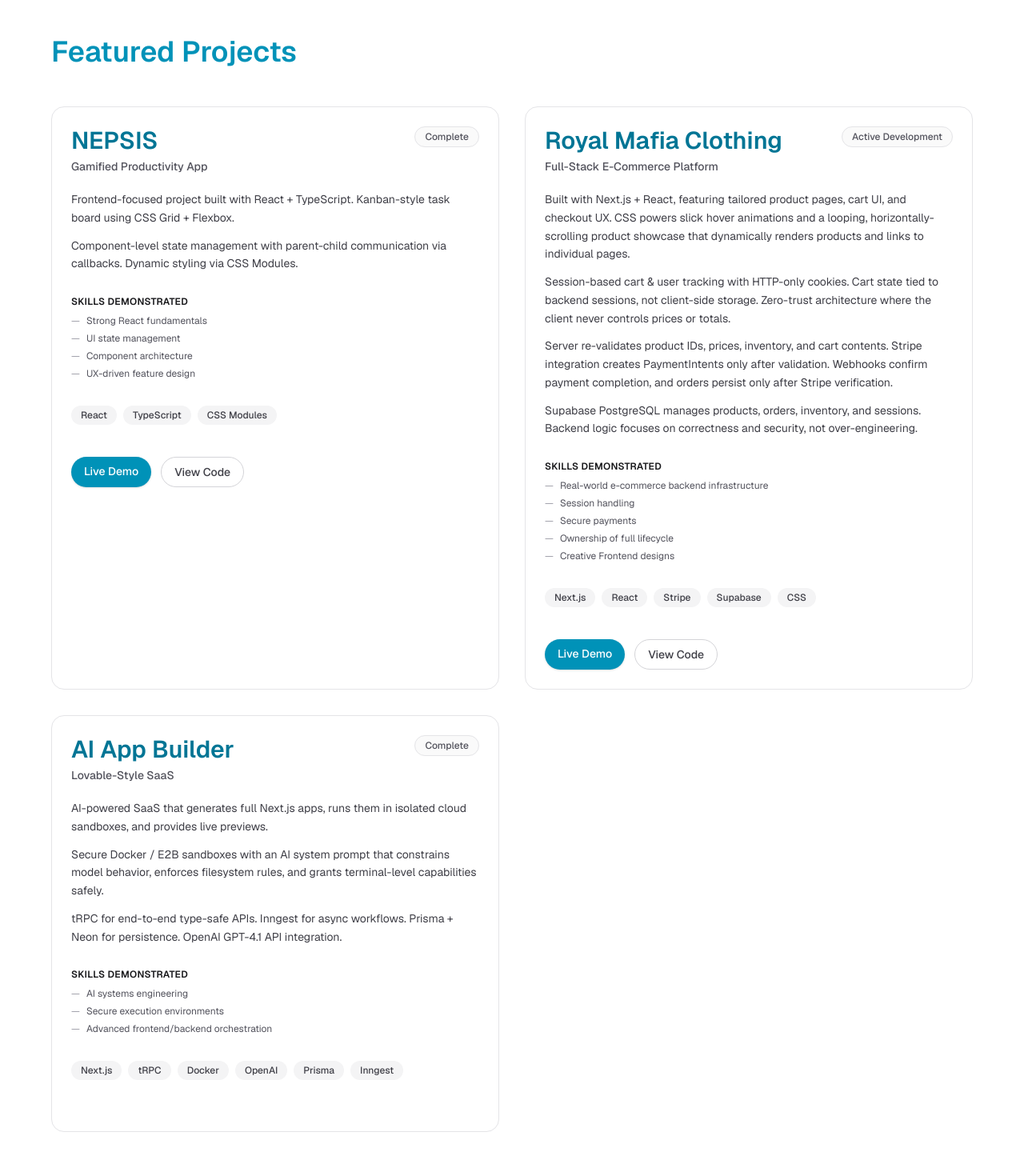
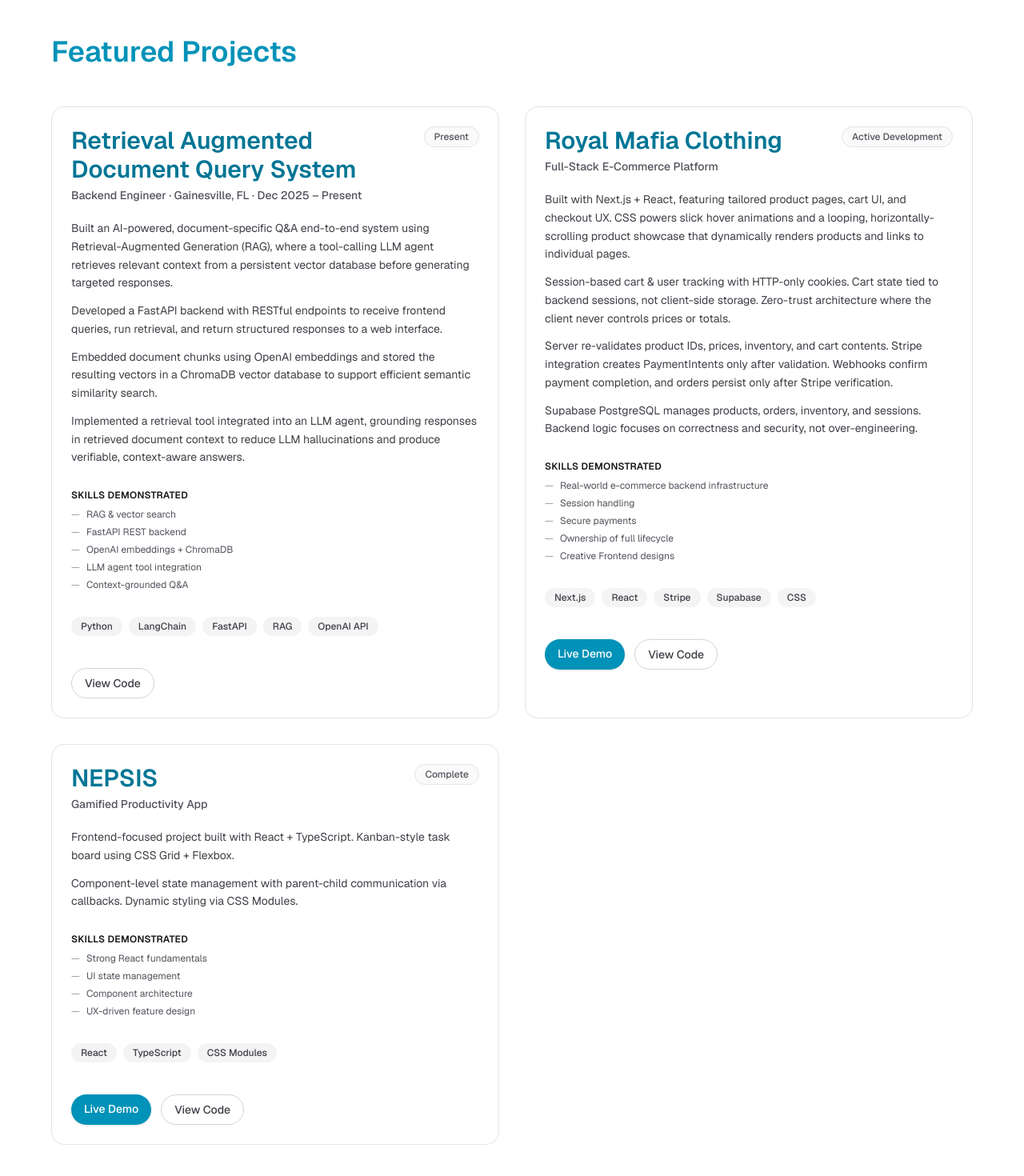
Before and after one commit to davegeek26/Portfolio, a Next.js app: page / in a window 1280 px wide. Shown: the part 1245-2715 px from the top of the page at 80% size. Built offline with nearby package versions, Linux system fonts and the light colour scheme.

Commit message:
updated projects

```diff
--- a/src/app/components/CurrentlyExpanding.js
+++ b/src/app/components/CurrentlyExpanding.js
@@ -3,7 +3,7 @@
 import { motion } from "framer-motion";
 import { useEffect, useState } from "react";
 
-const EXPANDING_TEXT = `I’m currently focused on building more sophisticated AI-driven systems and understanding how they operate beyond simple prompts. I’m especially interested in retrieval-augmented generation, agentic workflows, and how large language models can reason over real data through tools, memory, and orchestration. There is so much potential in this area, and I'm excited to continue exploring and getting better at it day by day.`;
+const EXPANDING_TEXT = `I’m currently focused on building more sophisticated AI-driven systems and understanding how they operate beyond simple prompts. I’m especially interested in retrieval-augmented generation, agentic workflows, and how large language models can reason over real data through tools, memory, and orchestration. I'm also on track to complete the Microsoft Azure AI Engineer path certificate. There is so much potential in this area, and I'm excited to continue exploring and getting better at it day by day.`;
 
 function useTypewriter(text, speed = 25) {
   const [display, setDisplay] = useState("");
--- a/src/app/components/Projects.js
+++ b/src/app/components/Projects.js
@@ -4,22 +4,25 @@ import { motion } from "framer-motion";
 
 const projects = [
   {
-    title: "NEPSIS",
-    subtitle: "Gamified Productivity App",
-    status: "Complete",
+    title: "Retrieval Augmented Document Query System",
+    subtitle: "Backend Engineer · Gainesville, FL · Dec 2025 – Present",
+    status: "Present",
     description: [
-      "Frontend-focused project built with React + TypeScript. Kanban-style task board using CSS Grid + Flexbox.",
-      "Component-level state management with parent-child communication via callbacks. Dynamic styling via CSS Modules.",
+      "Built an AI-powered, document-specific Q&A end-to-end system using Retrieval-Augmented Generation (RAG), where a tool-calling LLM agent retrieves relevant context from a persistent vector database before generating targeted responses.",
+      "Developed a FastAPI backend with RESTful endpoints to receive frontend queries, run retrieval, and return structured responses to a web interface.",
+      "Embedded document chunks using OpenAI embeddings and stored the resulting vectors in a ChromaDB vector database to support efficient semantic similarity search.",
+      "Implemented a retrieval tool integrated into an LLM agent, grounding responses in retrieved document context to reduce LLM hallucinations and produce verifiable, context-aware answers.",
     ],
     highlights: [
-      "Strong React fundamentals",
-      "UI state management",
-      "Component architecture",
-      "UX-driven feature design",
+      "RAG & vector search",
+      "FastAPI REST backend",
+      "OpenAI embeddings + ChromaDB",
+      "LLM agent tool integration",
+      "Context-grounded Q&A",
     ],
-    tech: ["React", "TypeScript", "CSS Modules"],
-    liveUrl: "https://nepsis-frontend-portfolio.vercel.app/",
-    codeUrl: "https://github.com/davegeek26/Nepsis-Frontend-Portfolio",
+    tech: ["Python", "LangChain", "FastAPI", "RAG", "OpenAI API"],
+    liveUrl: "#",
+    codeUrl: "https://github.com/davegeek26/RAG-Backend",
   },
   {
     title: "Royal Mafia Clothing",
@@ -43,22 +46,22 @@ const projects = [
     codeUrl: "https://github.com/davegeek26/royal-mafia-nextjs",
   },
   {
-    title: "AI App Builder",
-    subtitle: "Lovable-Style SaaS",
+    title: "NEPSIS",
+    subtitle: "Gamified Productivity App",
     status: "Complete",
     description: [
-      "AI-powered SaaS that generates full Next.js apps, runs them in isolated cloud sandboxes, and provides live previews.",
-      "Secure Docker / E2B sandboxes with an AI system prompt that constrains model behavior, enforces filesystem rules, and grants terminal-level capabilities safely.",
-      "tRPC for end-to-end type-safe APIs. Inngest for async workflows. Prisma + Neon for persistence. OpenAI GPT-4.1 API integration.",
+      "Frontend-focused project built with React + TypeScript. Kanban-style task board using CSS Grid + Flexbox.",
+      "Component-level state management with parent-child communication via callbacks. Dynamic styling via CSS Modules.",
     ],
     highlights: [
-      "AI systems engineering",
-      "Secure execution environments",
-      "Advanced frontend/backend orchestration",
+      "Strong React fundamentals",
+      "UI state management",
+      "Component architecture",
+      "UX-driven feature design",
     ],
-    tech: ["Next.js", "tRPC", "Docker", "OpenAI", "Prisma", "Inngest"],
-    liveUrl: "#",
-    codeUrl: "#",
+    tech: ["React", "TypeScript", "CSS Modules"],
+    liveUrl: "https://nepsis-frontend-portfolio.vercel.app/",
+    codeUrl: "https://github.com/davegeek26/Nepsis-Frontend-Portfolio",
   },
 ];
 
```
